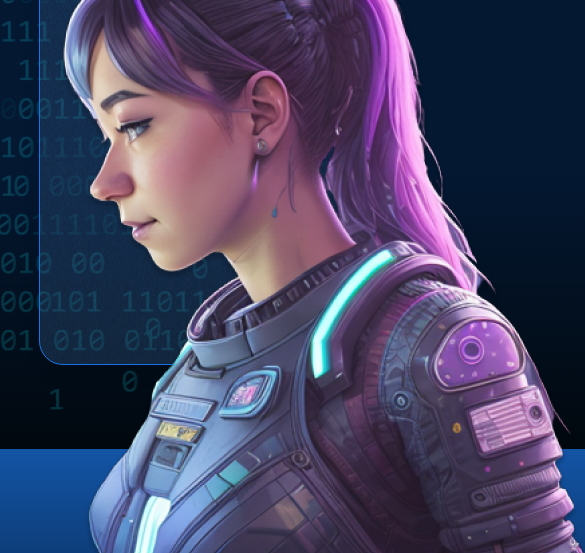
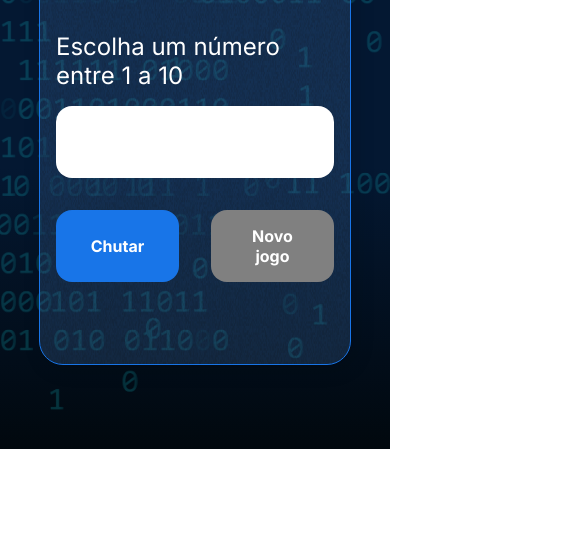
Before and after one commit to Ausiane/N-mero-Secreto-Alura-Oracle, a plain HTML site: page index.html in a window 390 px wide. Shown: the part 395-948 px from the top of the page, 585 px wide, since content can reach past the window. After the commit the page ends 844 px from the top, so only its background shows below. Drawn offline with Linux system fonts and the light colour scheme.

Commit message:
Atualizando style.css

```diff
--- a/style.css
+++ b/style.css
@@ -119,7 +119,7 @@ button:disabled {
         font-size: 24px;
     }
     .container__imagem-pessoa {
-        display: block
+        display: none;
     }
     .container__conteudo {
         display: block;
```
